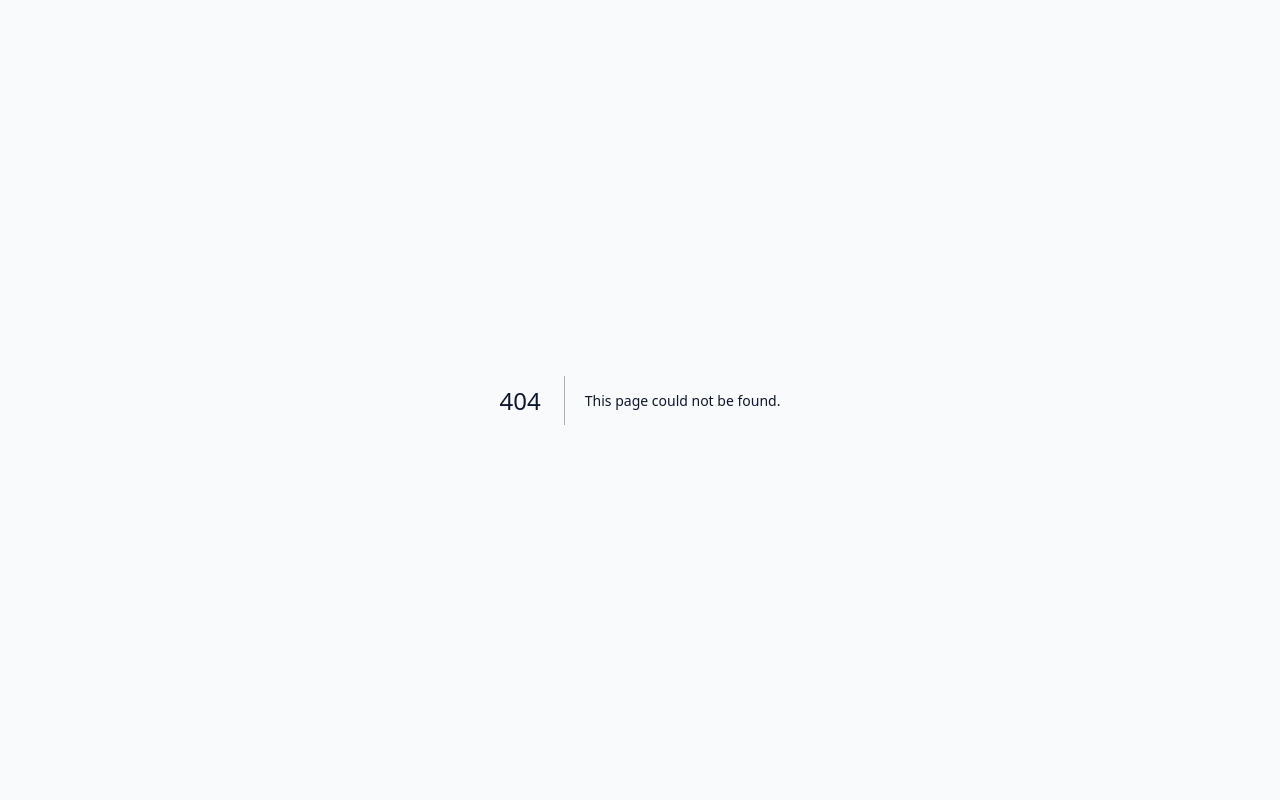
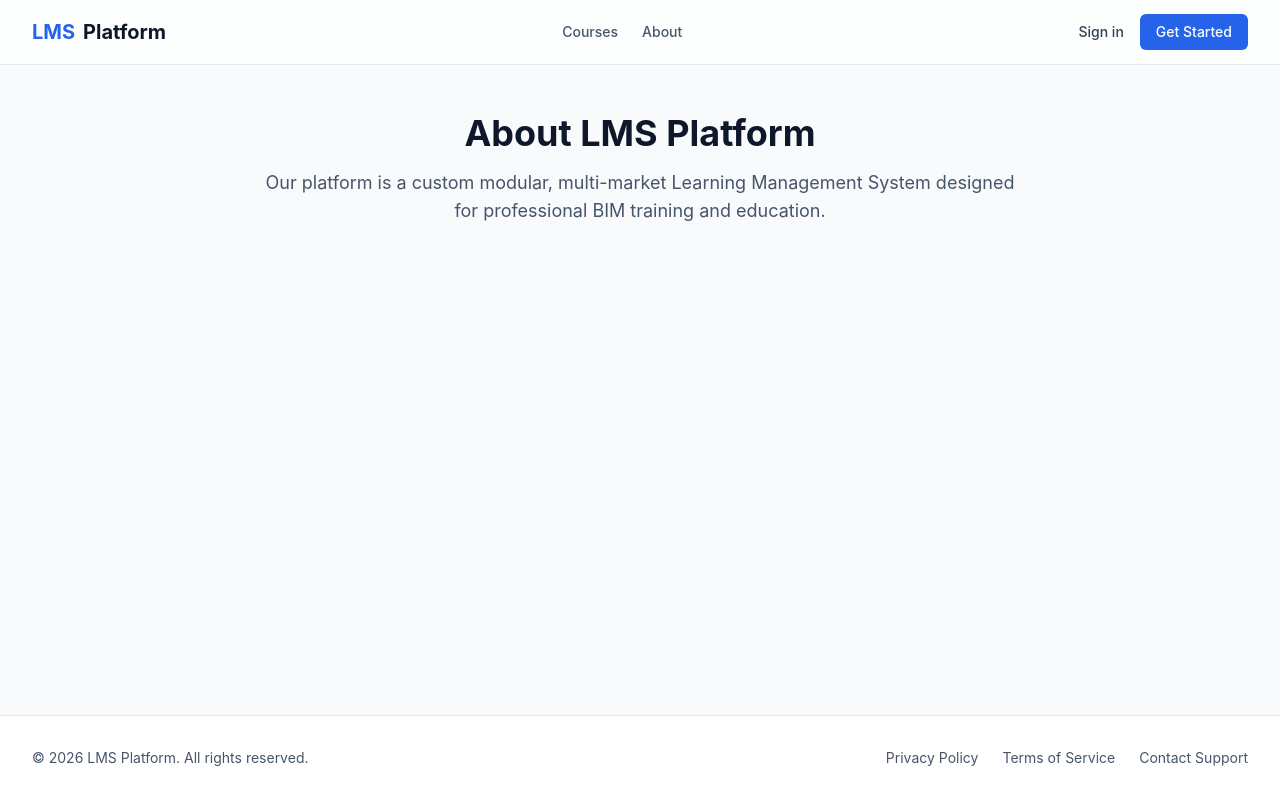
Before and after one commit to Utkarsh9571/LMS, a Next.js app: page /about in a window 1280 px wide. Before the commit this address had no page. Built offline with nearby package versions, Linux system fonts and the light colour scheme.

Commit message:
feat: add root layout and about page

```diff
--- /dev/null
+++ b/src/app/(marketing)/about/page.tsx
@@ -0,0 +1,12 @@
+export default function AboutPage() {
+  return (
+    <div className="max-w-7xl mx-auto px-4 sm:px-6 lg:px-8 py-12">
+      <div className="max-w-3xl mx-auto text-center space-y-4">
+        <h1 className="text-4xl font-bold text-slate-900 dark:text-white">About LMS Platform</h1>
+        <p className="text-lg text-slate-600 dark:text-slate-400">
+          Our platform is a custom modular, multi-market Learning Management System designed for professional BIM training and education.
+        </p>
+      </div>
+    </div>
+  );
+}
--- a/src/app/layout.tsx
+++ b/src/app/layout.tsx
@@ -12,8 +12,8 @@
   children: React.ReactNode;
 }) {
   return (
-    <html lang="en">
-      <body className="min-h-screen antialiased bg-slate-50 text-slate-900">
+    <html lang="en" suppressHydrationWarning>
+      <body className="min-h-screen antialiased bg-slate-50 text-slate-900" suppressHydrationWarning>
         {children}
       </body>
     </html>
```
